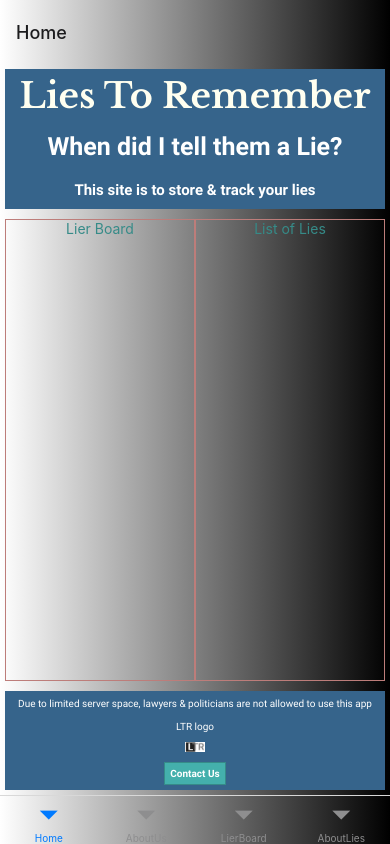
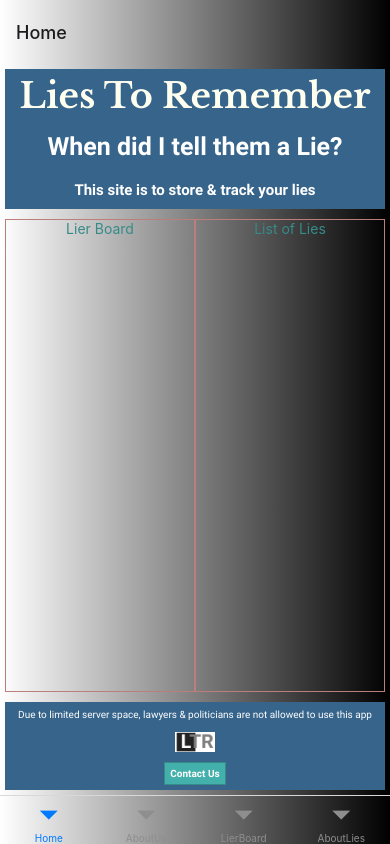
Before and after one commit to psteingh/LTRapp, a React Native app: screen /Home in a window 390 px wide. Built offline with nearby package versions, Linux system fonts and the light colour scheme.

Commit message:
ltrapp05051244

```diff
--- a/constants/ltrlogo.js
+++ b/constants/ltrlogo.js
@@ -1,11 +1,11 @@
 import { View, Image, StyleSheet } from 'react-native';
-
-import Colors from './colors';
 
 function LtrLogo() {
   return (
     <View>
-      <Image style={styles.imageLtrLogo} source={require('../assets/images/ltrbrand.png')} />
+      <Image
+        style={styles.imageLtrLogo}
+        source={require('../assets/images/ltrbrand.png')} />
     </View>
   );
 }
@@ -13,12 +13,9 @@ function LtrLogo() {
 export default LtrLogo;
 
 const styles = StyleSheet.create({
-  container: {
-    flex: 1
-  },
   imageLtrLogo: {
-    width: 20,
-    height: 10,
+    width: 40,
+    height: 20,
     margin: 5
   }
 });
--- a/home/footer.js
+++ b/home/footer.js
@@ -1,4 +1,4 @@
-import { View, Text, StyleSheet } from 'react-native';
+import { View, StyleSheet } from 'react-native';
 
 import Colors from '../constants/colors';
 
@@ -12,9 +12,6 @@ function Footer() {
         <View style={styles.footerContainer}>
             <View>
             <FooterNote />
-            </View>
-            <View>
-            <Text style={styles.footerText}>LTR logo</Text>
             </View>
             <View>
             <LtrLogo />
@@ -33,11 +30,5 @@ const styles = StyleSheet.create({
         backgroundColor: Colors.primaryDblue,
         alignItems: 'center',
         margin: 5
-    },
-    footerText: {
-        fontFamily: 'Roboto',
-        fontSize: 10,
-        color: Colors.primaryWhite,
-        margin: 5
     }
 });
```
